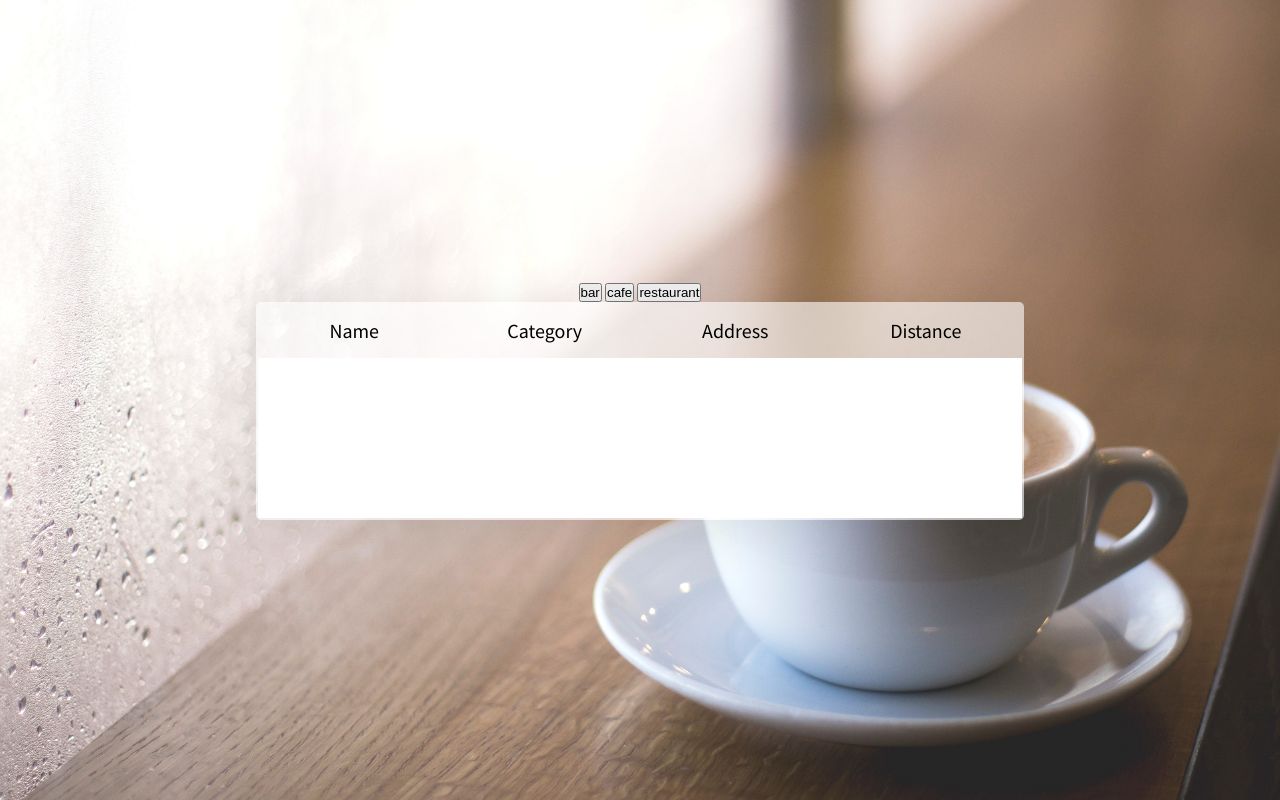
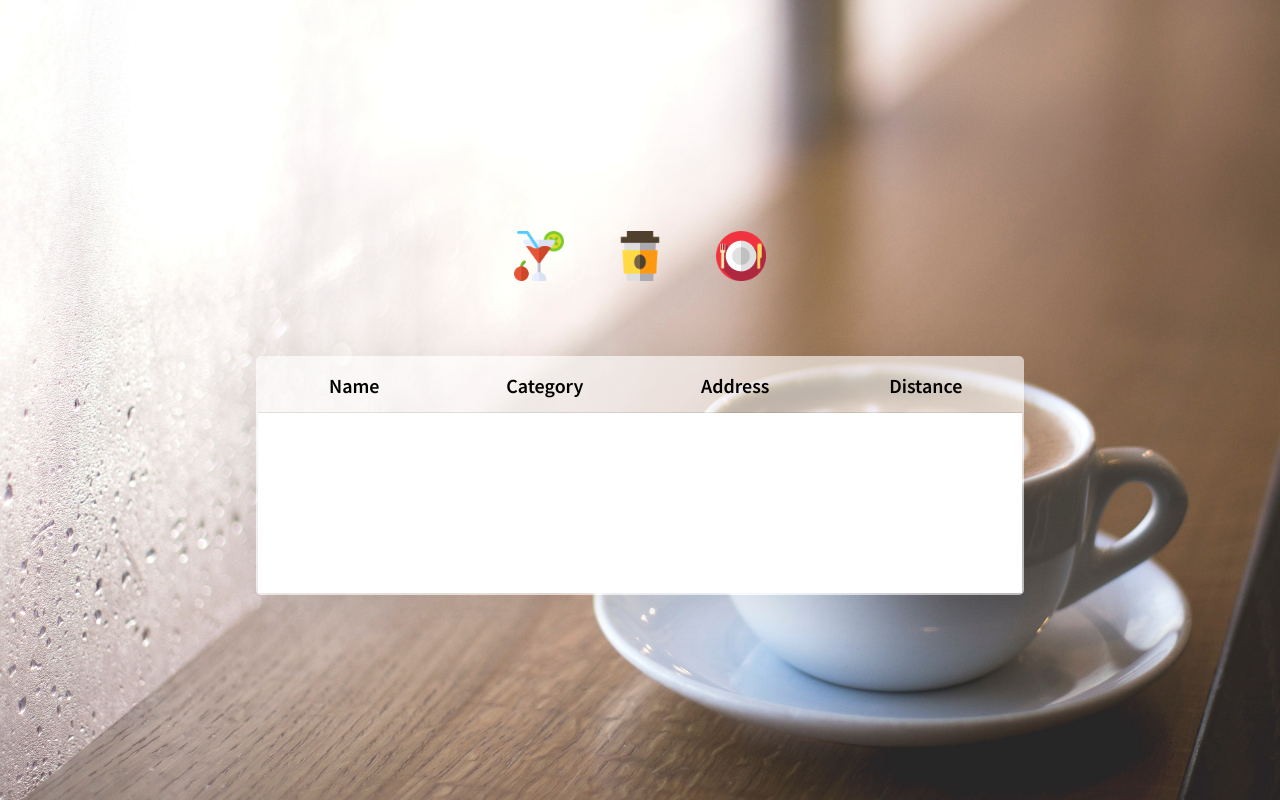
Before and after one commit to radovansurlak/BoataroundTestRado, a PHP site: page / in a window 1280 px wide. Run offline with PHP 8.4, Linux system fonts and the light colour scheme; lists and menus that the app fills with data are empty; some libraries are stand-ins or nearby versions.

Commit message:
added icons for category selection

```diff
--- a/index.html
+++ b/index.html
@@ -13,9 +13,7 @@
   <div id="app">
 
     <aside>
-      <button v-on:click="counter += 1">bar</button>
-      <button v-on:click="counter += 1">cafe</button>
-      <button v-on:click="counter += 1">restaurant</button>
+      <div class='icon' v-for="venueType in venueTypes"  v-bind:id="venueType" v-on:click="changeCategory(venueType)"></div>
     </aside>
 
 
--- a/js/script.js
+++ b/js/script.js
@@ -1,8 +1,27 @@
 var app = new Vue({
   el: '#app',
   data: {
+    venueTypes: ['bar','café','restaurant'],
     categories: ['name','category','address','distance'],
     pubs: []
+  },
+  methods: {
+    changeCategory: function(chosenCategory) {
+      switch(chosenCategory) {
+        case 'bar':
+          app._data.pubs = []
+          getData('4bf58dd8d48988d116941735')
+          break;
+        case 'café':
+          app._data.pubs = []
+          getData('4bf58dd8d48988d16d941735')
+          break;
+        case 'restaurant':
+          app._data.pubs = []
+          getData('4d4b7105d754a06374d81259')
+          break;
+      }
+    }
   }
 });
 
@@ -11,7 +30,15 @@ function getData(category = '4d4b7105d754a06376d81259') {
   fetch(`https://api.foursquare.com/v2/venues/search?&categoryId=${category}&radius=3000&client_id=2TC0GHMY3FTKAY5Y3WSXWTYUT3EY0CL11DOTPSD5BELKYDVU&client_secret=ISIT3PFVCZORCQA0J3YGFOJOQ1C3GUZPUDFUKL3LKGRR4O5N&v=20170117&ll=56.108199809,10.162181854`)
   .then(function(response) {
     response.json().then(function(data){
-      data.response.venues.map((venue) => {
+      function compare(a,b) {
+        if (a.location.distance < b.location.distance)
+          return -1;
+        if (a.location.distance > b.location.distance)
+          return 1;
+        return 0;
+      }
+      var venues = data.response.venues.sort(compare);
+      venues.map((venue) => {
         if (venue.location.address === undefined){
           venue.location.address = venue.location.formattedAddress[0]
         }
@@ -19,9 +46,8 @@ function getData(category = '4d4b7105d754a06376d81259') {
           name: venue.name,
           category: venue.categories[0].shortName,
           address: venue.location.address,
-          distance: venue.location.distance,
+          distance: venue.location.distance.toString() + 'm',
         });
-        console.log(app._data.pubs);
       });
 
     });
--- a/styles/main.css
+++ b/styles/main.css
@@ -1,4 +1,5 @@
-@import url("https://fonts.googleapis.com/css?family=Source+Sans+Pro");
+@charset "UTF-8";
+@import url("https://fonts.googleapis.com/css?family=Source+Sans+Pro:300,600");
 * {
   margin: 0;
   padding: 0;
@@ -6,6 +7,10 @@
 
 h1 {
   color: gray; }
+
+aside {
+  display: flex;
+  margin-bottom: 50px; }
 
 #app {
   background-image: url(../media/bg.jpg);
@@ -32,11 +37,12 @@ table {
 thead {
   display: table;
   table-layout: auto;
-  text-align: center; }
+  text-align: center;
+  border-bottom: 1px solid rgba(0, 0, 0, 0.1); }
 
 th {
   height: 50px;
-  font-weight: 300;
+  font-weight: 600;
   font-size: 20px;
   box-sizing: border-box;
   text-transform: capitalize; }
@@ -44,21 +50,40 @@ th {
 tbody {
   display: block;
   background: white;
-  height: 160px;
+  height: 180px;
   overflow: auto; }
   tbody tr {
     font-size: 15px;
     padding: 0 5px;
     text-align: center;
-    height: 40px;
+    height: 45px;
     text-transform: capitalize;
     box-sizing: border-box;
     border: 0.1px solid rgba(0, 0, 0, 0.07); }
 
 thead, tbody tr {
   display: table;
-  height: 40px;
+  height: 45px;
   width: 100%;
   table-layout: fixed; }
 
+.icon {
+  margin: 2vw;
+  width: 50px;
+  height: 50px;
+  background-size: contain;
+  transition: all 250ms;
+  cursor: pointer; }
+  .icon:hover {
+    transform: scale(1.5); }
+
+#bar.icon {
+  background-image: url(../media/icons/bar.png); }
+
+#café.icon {
+  background-image: url(../media/icons/cafe.png); }
+
+#restaurant.icon {
+  background-image: url(../media/icons/restaurant.png); }
+
 /*# sourceMappingURL=main.css.map */
--- a/styles/main.sass
+++ b/styles/main.sass
@@ -1,10 +1,10 @@
 
-@import url('https://fonts.googleapis.com/css?family=Source+Sans+Pro')
+@import url('https://fonts.googleapis.com/css?family=Source+Sans+Pro:300,600')
 
 
 
 $main-font: "Source Sans Pro", sans-serif
-$tr-height: 40px
+$tr-height: 45px
 $tbody-height: 4 * $tr-height
 
 *
@@ -15,6 +15,9 @@ $tbody-height: 4 * $tr-height
 h1
   color: gray
 
+aside
+  display: flex
+  margin-bottom: 50px
 #app
   background-image: url(../media/bg.jpg)
   background-size: cover
@@ -39,9 +42,10 @@ thead
   display: table
   table-layout: auto
   text-align: center
+  border-bottom: 1px solid rgba(0,0,0,0.1)
 th
   height: 50px
-  font-weight: 300
+  font-weight: 600
   font-size: 20px
   box-sizing: border-box
   text-transform: capitalize
@@ -63,3 +67,19 @@ thead, tbody tr
   height: $tr-height
   width: 100%
   table-layout: fixed
+
+.icon
+  margin: 2vw
+  width: 50px
+  height: 50px
+  background-size: contain
+  transition: all 250ms
+  cursor: pointer
+  &:hover
+    transform: scale(1.5)
+#bar.icon
+  background-image: url(../media/icons/bar.png)
+#café.icon
+  background-image: url(../media/icons/cafe.png)
+#restaurant.icon
+  background-image: url(../media/icons/restaurant.png)
```
Also changed, not shown: media/icons/bar.png (added), media/icons/cafe.png (added), media/icons/restaurant.png (added), 1 other file.
